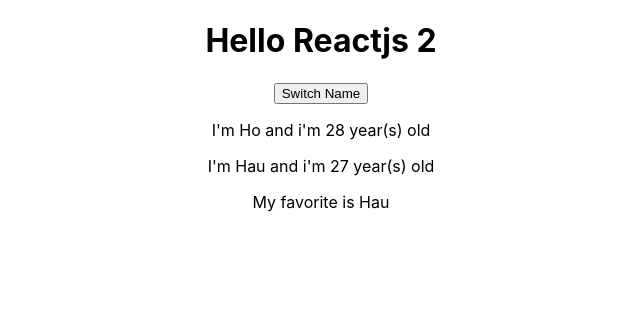
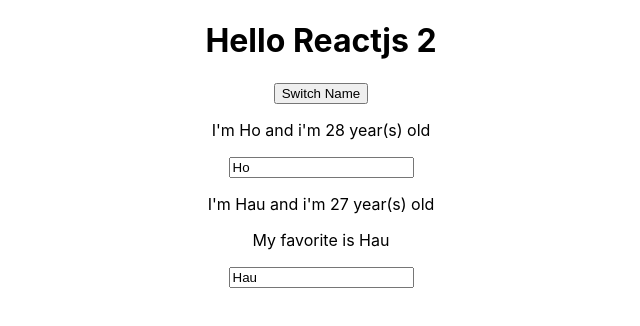
Before and after one commit to ntpdung/reactjs-udemy, a React (Create React App) app: page / in a window 1280 px wide. Shown: the top 326 px of the page, without its empty margins (319-959 px from the left). Built offline with nearby package versions, Linux system fonts and the light colour scheme.

Commit message:
two way binding

```diff
--- a/src/App.js
+++ b/src/App.js
@@ -30,6 +30,19 @@
     });
   };
 
+  nameChangeHandler = (event) => {
+    this.setState({
+      person: [
+        {
+          name: event.target.value, age: 28
+        },
+        {
+          name: "Hau", age: 27
+        }
+      ]
+    });
+  };
+
   render() {
     let jsx = (
       <div className="App">
@@ -38,7 +51,8 @@
         <Person
           name={this.state.person[0].name}
           age={this.state.person[0].age}
-          click={this.switchNameHandler.bind(this, "Hấu", "26")}>
+          click={this.switchNameHandler.bind(this, "Hấu", "26")}
+          changeName={this.nameChangeHandler}>
         </Person>
         <Person name={this.state.person[1].name} age={this.state.person[1].age}>My favorite is Hau</Person>
       </div>
--- a/src/Person/Person.js
+++ b/src/Person/Person.js
@@ -5,6 +5,7 @@
         <div>
             <p onClick={pros.click}>I'm {pros.name} and i'm {pros.age} year(s) old</p>
             <p>{pros.children}</p>
+            <input onChange={pros.changeName} value={pros.name}/>
         </div>
     );
 };
```
